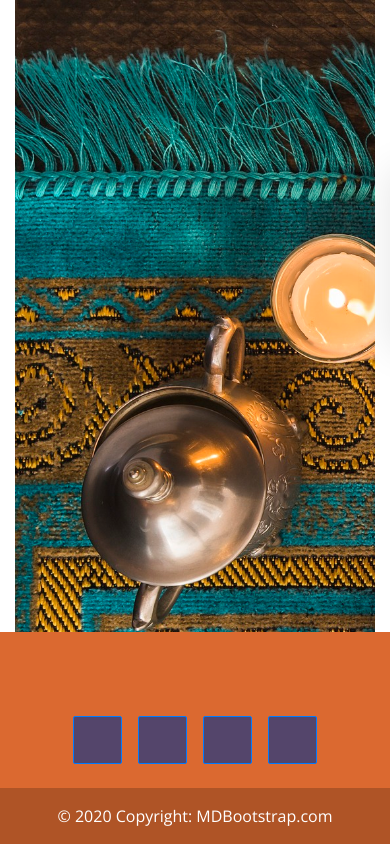
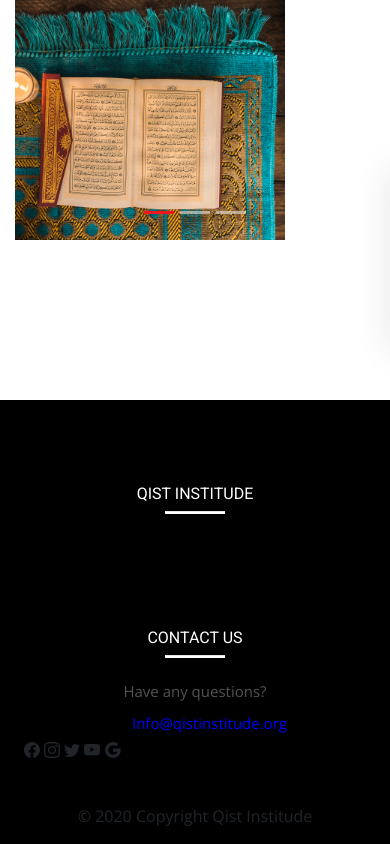
Before and after one commit to kmbagwan/islamic_project, a Django app: page / in a window 390 px wide. Run offline with Django 5.2, Linux system fonts and the light colour scheme; some libraries are stand-ins or nearby versions.

Commit message:
link on image and footer social logo created

```diff
--- a/islamic_institude/islamic_institude/templates/includes/footer.html
+++ b/islamic_institude/islamic_institude/templates/includes/footer.html
@@ -1,23 +1,94 @@
-<footer class="fixed-bottom text-center text-lg-start" style="background-color: #db6930;">
-    <div class="container-fluid d-flex justify-content-center py-4">
-      <button type="button" class="btn btn-primary btn-lg btn-floating mx-2" style="background-color: #54456b;">
-        <i class="fab fa-facebook-f"></i>
-      </button>
-      <button type="button" class="btn btn-primary btn-lg btn-floating mx-2" style="background-color: #54456b;">
-        <i class="fab fa-youtube"></i>
-      </button>
-      <button type="button" class="btn btn-primary btn-lg btn-floating mx-2" style="background-color: #54456b;">
-        <i class="fab fa-instagram"></i>
-      </button>
-      <button type="button" class="btn btn-primary btn-lg btn-floating mx-2" style="background-color: #54456b;">
-        <i class="fab fa-twitter"></i>
-      </button>
-    </div>
 
+<!-- Remove the container if you want to extend the Footer to full width. -->
+<div class="container my-5">
+
+  <!-- Footer -->
+  <footer class="fixed-bottom text-center text-lg-start" style="background-color: black;" >
+
+
+
+    <!-- Section: Links  -->
+    <section class="" style="margin: -60px;">
+      <div class="container text-center text-md-start mt-4">
+        <!-- Grid row -->
+        <div class="row mt-3">
+          <!-- Grid column -->
+          <div class="col-md-3 col-lg-4 col-xl-3 mx-auto mb-4" style="margin: 60px;">
+            <!-- Content -->
+            <h6 class="text-uppercase fw-bold" style="color:white;">Qist Institude</h6>
+            <hr
+                class="mb-4 mt-0 d-inline-block mx-auto"
+                style="width: 60px; background-color: white; height: 2px"
+                />
+
+          </div>
+          <!-- Grid column -->
+
+
+
+          <!-- Grid column -->
+          <div class="col-md-4 col-lg-3 col-xl-3 mx-auto mb-md-0 mb-4" style="margin:60px;">
+            <!-- Links -->
+            <h6 class="text-uppercase fw-bold" style="color:white;">Contact Us</h6>
+            <hr
+                class="mb-4 mt-0 d-inline-block mx-auto"
+                style="width: 60px; background-color: white; height: 2px"/>
+            <p style="margin-top:-10px;">Have any questions?</p>
+            <p style="margin-top:-10px;"><i class="fas fa-envelope mr-3" ></i><a href="mailto:Info@qistinstitude.org" style="color:blue;">
+             Info@qistinstitude.org</a></p>
+
+          </div>
+          <!-- Grid column -->
+        </div>
+        <!-- Grid row -->
+      </div>
+    </section>
+    <!-- Section: Links  -->
+
+    <!-- Section: Social media -->
+    <section
+             class="d-flex justify-content-between p-4"
+             style="background-color:black"
+             >
+      <!-- Left
+      <div class="me-5" style="margin-bottom:-60px;">
+        <span>Get connected with us on social networks:</span>
+      </div>
+       Left -->
+
+      <!-- Right -->
+      <div style="margin-right:-50px;">
+        <svg xmlns="http://www.w3.org/2000/svg" width="16" height="16" fill="currentColor" class="bi bi-facebook" viewBox="0 0 16 16">
+  <path d="M16 8.049c0-4.446-3.582-8.05-8-8.05C3.58 0-.002 3.603-.002 8.05c0 4.017 2.926 7.347 6.75 7.951v-5.625h-2.03V8.05H6.75V6.275c0-2.017 1.195-3.131 3.022-3.131.876 0 1.791.157 1.791.157v1.98h-1.009c-.993 0-1.303.621-1.303 1.258v1.51h2.218l-.354 2.326H9.25V16c3.824-.604 6.75-3.934 6.75-7.951"/>
+</svg>
+<svg xmlns="http://www.w3.org/2000/svg" width="16" height="16" fill="currentColor" class="bi bi-instagram" viewBox="0 0 16 16">
+  <path d="M8 0C5.829 0 5.556.01 4.703.048 3.85.088 3.269.222 2.76.42a3.9 3.9 0 0 0-1.417.923A3.9 3.9 0 0 0 .42 2.76C.222 3.268.087 3.85.048 4.7.01 5.555 0 5.827 0 8.001c0 2.172.01 2.444.048 3.297.04.852.174 1.433.372 1.942.205.526.478.972.923 1.417.444.445.89.719 1.416.923.51.198 1.09.333 1.942.372C5.555 15.99 5.827 16 8 16s2.444-.01 3.298-.048c.851-.04 1.434-.174 1.943-.372a3.9 3.9 0 0 0 1.416-.923c.445-.445.718-.891.923-1.417.197-.509.332-1.09.372-1.942C15.99 10.445 16 10.173 16 8s-.01-2.445-.048-3.299c-.04-.851-.175-1.433-.372-1.941a3.9 3.9 0 0 0-.923-1.417A3.9 3.9 0 0 0 13.24.42c-.51-.198-1.092-.333-1.943-.372C10.443.01 10.172 0 7.998 0zm-.717 1.442h.718c2.136 0 2.389.007 3.232.046.78.035 1.204.166 1.486.275.373.145.64.319.92.599s.453.546.598.92c.11.281.24.705.275 1.485.039.843.047 1.096.047 3.231s-.008 2.389-.047 3.232c-.035.78-.166 1.203-.275 1.485a2.5 2.5 0 0 1-.599.919c-.28.28-.546.453-.92.598-.28.11-.704.24-1.485.276-.843.038-1.096.047-3.232.047s-2.39-.009-3.233-.047c-.78-.036-1.203-.166-1.485-.276a2.5 2.5 0 0 1-.92-.598 2.5 2.5 0 0 1-.6-.92c-.109-.281-.24-.705-.275-1.485-.038-.843-.046-1.096-.046-3.233s.008-2.388.046-3.231c.036-.78.166-1.204.276-1.486.145-.373.319-.64.599-.92s.546-.453.92-.598c.282-.11.705-.24 1.485-.276.738-.034 1.024-.044 2.515-.045zm4.988 1.328a.96.96 0 1 0 0 1.92.96.96 0 0 0 0-1.92m-4.27 1.122a4.109 4.109 0 1 0 0 8.217 4.109 4.109 0 0 0 0-8.217m0 1.441a2.667 2.667 0 1 1 0 5.334 2.667 2.667 0 0 1 0-5.334"/>
+</svg>
+<svg xmlns="http://www.w3.org/2000/svg" width="16" height="16" fill="currentColor" class="bi bi-twitter" viewBox="0 0 16 16">
+  <path d="M5.026 15c6.038 0 9.341-5.003 9.341-9.334q.002-.211-.006-.422A6.7 6.7 0 0 0 16 3.542a6.7 6.7 0 0 1-1.889.518 3.3 3.3 0 0 0 1.447-1.817 6.5 6.5 0 0 1-2.087.793A3.286 3.286 0 0 0 7.875 6.03a9.32 9.32 0 0 1-6.767-3.429 3.29 3.29 0 0 0 1.018 4.382A3.3 3.3 0 0 1 .64 6.575v.045a3.29 3.29 0 0 0 2.632 3.218 3.2 3.2 0 0 1-.865.115 3 3 0 0 1-.614-.057 3.28 3.28 0 0 0 3.067 2.277A6.6 6.6 0 0 1 .78 13.58a6 6 0 0 1-.78-.045A9.34 9.34 0 0 0 5.026 15"/>
+</svg>
+<svg xmlns="http://www.w3.org/2000/svg" width="16" height="16" fill="currentColor" class="bi bi-youtube" viewBox="0 0 16 16">
+  <path d="M8.051 1.999h.089c.822.003 4.987.033 6.11.335a2.01 2.01 0 0 1 1.415 1.42c.101.38.172.883.22 1.402l.01.104.022.26.008.104c.065.914.073 1.77.074 1.957v.075c-.001.194-.01 1.108-.082 2.06l-.008.105-.009.104c-.05.572-.124 1.14-.235 1.558a2.01 2.01 0 0 1-1.415 1.42c-1.16.312-5.569.334-6.18.335h-.142c-.309 0-1.587-.006-2.927-.052l-.17-.006-.087-.004-.171-.007-.171-.007c-1.11-.049-2.167-.128-2.654-.26a2.01 2.01 0 0 1-1.415-1.419c-.111-.417-.185-.986-.235-1.558L.09 9.82l-.008-.104A31 31 0 0 1 0 7.68v-.123c.002-.215.01-.958.064-1.778l.007-.103.003-.052.008-.104.022-.26.01-.104c.048-.519.119-1.023.22-1.402a2.01 2.01 0 0 1 1.415-1.42c.487-.13 1.544-.21 2.654-.26l.17-.007.172-.006.086-.003.171-.007A100 100 0 0 1 7.858 2zM6.4 5.209v4.818l4.157-2.408z"/>
+</svg>
+        <svg xmlns="http://www.w3.org/2000/svg" width="16" height="16" fill="currentColor" class="bi bi-google" viewBox="0 0 16 16">
+  <path d="M15.545 6.558a9.4 9.4 0 0 1 .139 1.626c0 2.434-.87 4.492-2.384 5.885h.002C11.978 15.292 10.158 16 8 16A8 8 0 1 1 8 0a7.7 7.7 0 0 1 5.352 2.082l-2.284 2.284A4.35 4.35 0 0 0 8 3.166c-2.087 0-3.86 1.408-4.492 3.304a4.8 4.8 0 0 0 0 3.063h.003c.635 1.893 2.405 3.301 4.492 3.301 1.078 0 2.004-.276 2.722-.764h-.003a3.7 3.7 0 0 0 1.599-2.431H8v-3.08z"/>
+</svg>
+
+      </div>
+      <!-- Right -->
+    </section>
+    <!-- Section: Social media -->
     <!-- Copyright -->
-    <div class="text-center text-white p-3" style="background-color: rgba(0, 0, 0, 0.2);">
-      © 2020 Copyright:
-      <a class="text-white" href="https://mdbootstrap.com/">MDBootstrap.com</a>
+    <div
+         class="text-center p-3"
+         style="background-color: rgba(0, 0, 0, 0.2)"
+         >
+      © 2020 Copyright Qist Institude
+
     </div>
     <!-- Copyright -->
-</footer>
+  </footer>
+  <!-- Footer -->
+
+</div>
+<!-- End of .container -->
--- a/islamic_institude/islamic_institude/templates/includes/navbar.html
+++ b/islamic_institude/islamic_institude/templates/includes/navbar.html
@@ -1,25 +1,35 @@
 {% load static %}
+<style>
+    .container img{
+        width: 30px;
+        height: 30px;
+        margin-left:-90px;
+    }
+</style>
+
+
 <!-- Main header start -->
 <header class="top-header th-2 top-header-bg">
     <div class="container">
         <nav class="navbar navbar-expand-lg navbar-light">
+
             <a class="navbar-brand company-logo" href="index.html">
-                <img src="{% static 'img/logos/black-logo.png' %}" alt="logo">
+                <img src="{% static 'images/logo.jpg' %}" alt="logo">
             </a>
             <button class="navbar-toggler" type="button" data-toggle="collapse" data-target="#navbar" aria-controls="navbar" aria-expanded="false" aria-label="Toggle navigation">
                 <span class="fa fa-bars"></span>
             </button>
             <div class="navbar-collapse collapse w-100" id="navbar">
-            <ul class="navbar-nav ml-auto">
-                <li class="nav-item">
+            <ul class="navbar-nav ml-auto" style="margin-left: -50px;" >
+                <li class="nav-item" >
                     <a class ="nav-link active"
                         class="nav-link"
-                        href="#">
+                        href="#" >
                         Home
                         </a>
                     </li>
       <li class="nav-item dropdown">
-        <a class="nav-link dropdown-toggle" href="#" id="navbarDropdownAbout" role="button" data-toggle="dropdown" aria-haspopup="true" aria-expanded="false">
+        <a class="nav-link dropdown-toggle" href="#" id="navbarDropdownAbout" role="button" data-toggle="dropdown" aria-haspopup="true" aria-expanded="false" style="padding-left:-30px;">
           About
         </a>
         <div class="dropdown-menu" aria-labelledby="navbarDropdownAbout">
@@ -57,9 +67,8 @@
       <li class="nav-item">
         <a class ="nav-link active" class="nav-link" href="#">Lighthouse Mentoring</a>
       </li>
-      <li class="nav-item" style=" margin: 5px; background-color: red">
-
-      <a href="https://sapienceinstitute.org/donate/" class="action_button top-bar-right-button ">Donate</a>
+      <li class="nav-item" style="margin-right: -90px;">
+        <a class ="nav-link active" class="nav-link" href="#">donate</a>
       </li>
       </ul>
             </div>
--- a/islamic_institude/islamic_institude/templates/my_app/home.html
+++ b/islamic_institude/islamic_institude/templates/my_app/home.html
@@ -1,34 +1,49 @@
 {% extends 'base.html' %}
 {% load static %}
 {% block content %}
+<style>
+        .carousel-inner {
+              width: 100%; /* Make the container full width */
+              height: auto; /* Maintain aspect ratio */
 
-<!-- Banner start -->
-<div class="banner" id="banner">
-    <div id="carouselExampleIndicators" class="carousel slide" data-ride="carousel">
-        <div class="carousel-inner banner-slider-inner text-center">
-            <div class="carousel-item banner-max-height active item-bg">
-                <img class="d-block w-100 h-100" src="{% static 'images/islam-6938153_1920.jpg' %}" alt="banner">
-            </div>
-            <div class="carousel-item banner-max-height item-bg">
-                <img class="d-block w-100 h-100" src="{% static 'images/quran-4178711_1920.jpg' %}" alt="banner">
 
-            </div>
-            <div class="carousel-item banner-max-height item-bg">
-                <img class="d-block w-100 h-100" src="{% static 'images/u-a-e-3664715_1920.jpg' %}" alt="banner">
+        }
+        .carousel-inner img {
+            width: 100%;
+            height: auto;
 
-            </div>
-        </div>
-                <a class="carousel-control-prev none-580" href="#carouselExampleIndicators" role="button" data-slide="prev">
-            <span class="slider-mover-left" aria-hidden="true">
-                <i class="fa fa-angle-left"></i>
-            </span>
-        </a>
-        <a class="carousel-control-next none-580" href="#carouselExampleIndicators" role="button" data-slide="next">
-            <span class="slider-mover-right" aria-hidden="true">
-                <i class="fa fa-angle-right"></i>
-            </span>
-        </a>
+        }
+    </style>
+
+<div id="carouselExampleIndicators" class="carousel slide" data-ride="carousel">
+  <ol class="carousel-indicators">
+    <li data-target="#carouselExampleIndicators" data-slide-to="0" class="active"></li>
+    <li data-target="#carouselExampleIndicators" data-slide-to="1"></li>
+    <li data-target="#carouselExampleIndicators" data-slide-to="2"></li>
+  </ol>
+  <div class="carousel-inner">
+    <div class="carousel-item active">
+        <a href="https://www.youtube.com/watch?v=2mw_xOCauAI&list=PLbhs-wBfoMATnLCIpm1BS_TNsevpsYhE_">
+      <img src="{% static 'images/islam-6938153_1920.jpg' %}" alt="First slide">
+      </a>
     </div>
+    <div class="carousel-item">
+      <img src="{% static 'images/quran-4178711_1920.jpg' %}" alt="Second slide">
+    </div>
+    <div class="carousel-item">
+      <img src="{% static 'images/u-a-e-3664715_1920.jpg' %}" alt="Third slide">
+    </div>
+  </div>
+  <a class="carousel-control-prev" href="#carouselExampleIndicators" role="button" data-slide="prev">
+    <span class="carousel-control-prev-icon" aria-hidden="true"></span>
+    <span class="sr-only">Previous</span>
+  </a>
+  <a class="carousel-control-next" href="#carouselExampleIndicators" role="button" data-slide="next">
+    <span class="carousel-control-next-icon" aria-hidden="true"></span>
+    <span class="sr-only">Next</span>
+  </a>
 </div>
 
+
+
 {% endblock %}
```
Also changed, not shown: islamic_institude/islamic_institude/islamic_institude/settings.py (line endings or trailing spaces), islamic_institude/islamic_institude/static/images/logo.jpg (added).
